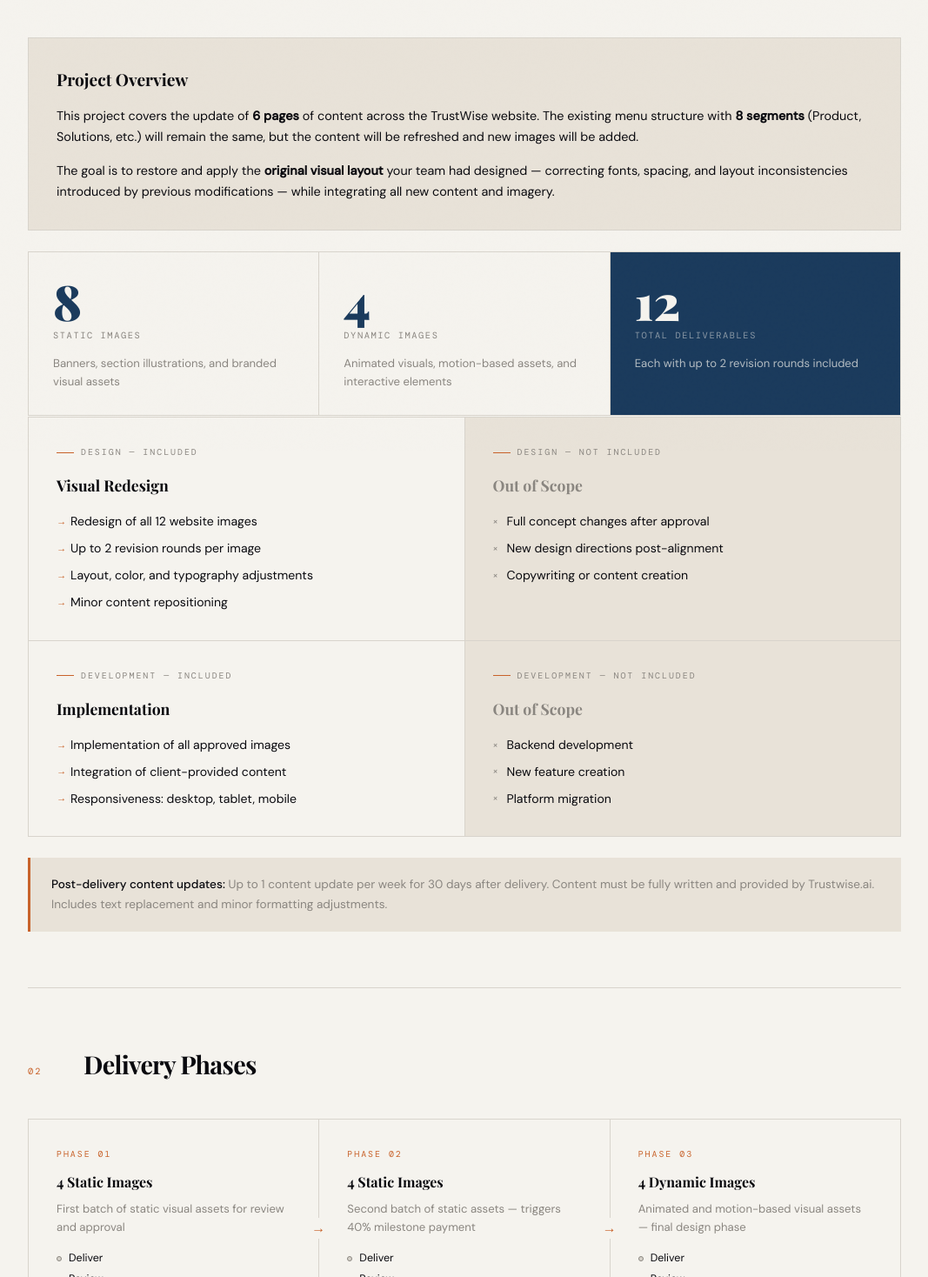
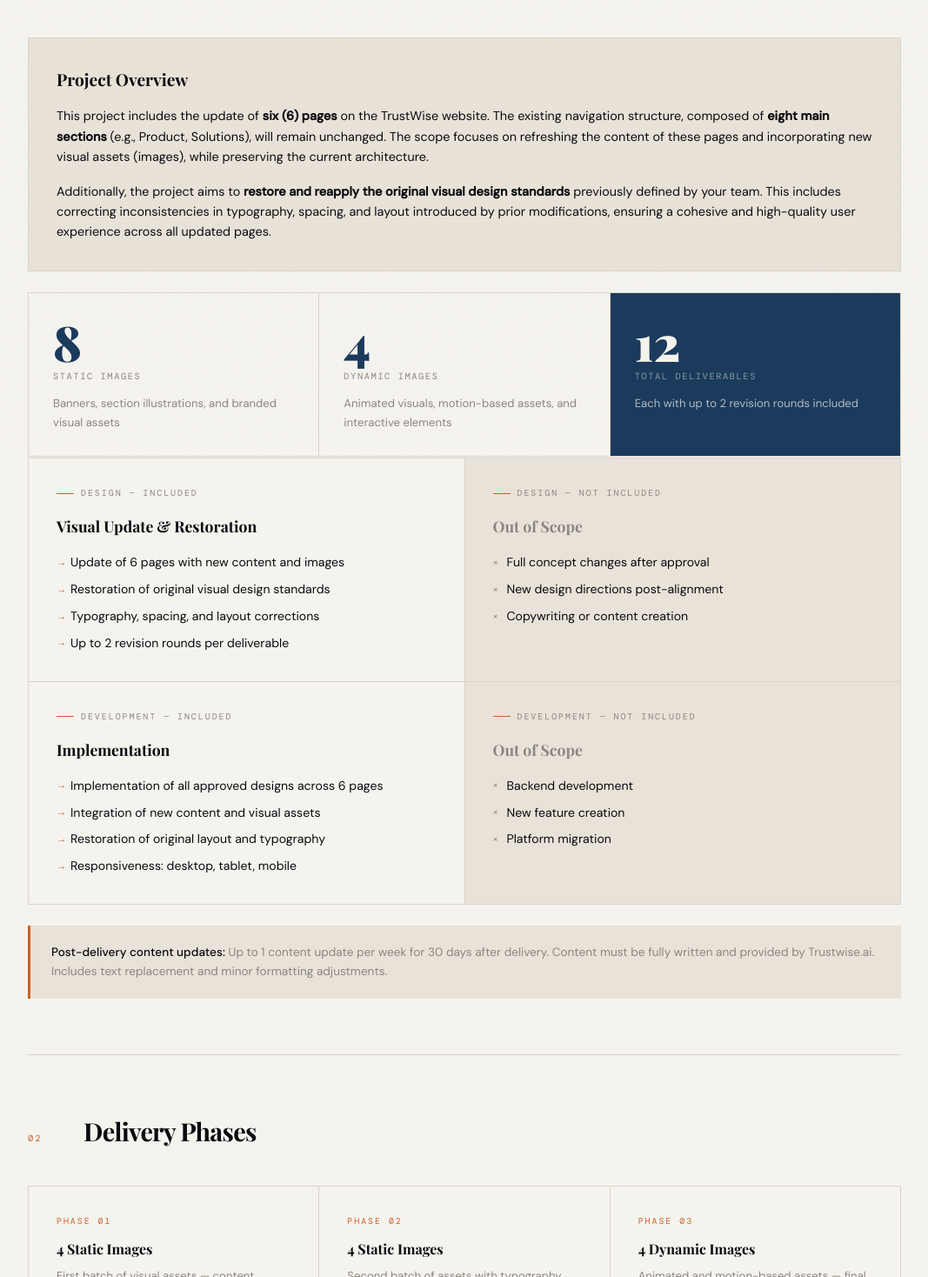
Before and after one commit to reis2005-eng/test01, a Next.js app: page / in a window 1280 px wide. Shown: the part 282-1750 px from the top of the page at 87% size, without its empty margins (106-1173 px from the left). Built offline with nearby package versions, Linux system fonts and the light colour scheme; a web font is replaced by a local one.

Commit message:
feat: enhance project proposal with detailed scope and restoration goals
Update Scope of Work and Delivery Phases with specific design
restoration details and Investment table corrections.

```diff
--- a/components/proposal/delivery-phases.tsx
+++ b/components/proposal/delivery-phases.tsx
@@ -8,19 +8,19 @@ export function DeliveryPhases() {
         <Phase
           number="01"
           title="4 Static Images"
-          description="First batch of static visual assets for review and approval"
+          description="First batch of visual assets — content refresh and design restoration for initial pages"
           isLast={false}
         />
         <Phase
           number="02"
           title="4 Static Images"
-          description="Second batch of static assets — triggers 40% milestone payment"
+          description="Second batch of assets with typography and layout corrections — triggers 40% milestone"
           isLast={false}
         />
         <Phase
           number="03"
           title="4 Dynamic Images"
-          description="Animated and motion-based visual assets — final design phase"
+          description="Animated and motion-based assets — final design phase before development begins"
           isLast={true}
         />
       </div>
--- a/components/proposal/investment.tsx
+++ b/components/proposal/investment.tsx
@@ -24,7 +24,7 @@ export function Investment() {
         <tbody>
           <tr>
             <td className="px-5 py-4 text-[0.88rem] border-b border-rule align-top">
-              Design — 12 images (static + dynamic), 2 revision rounds each
+              Design — 6 pages, 12 visual assets, restoration of original design standards
             </td>
             <td className="px-5 py-4 font-mono text-[0.85rem] border-b border-rule align-top">46 hrs</td>
             <td className="px-5 py-4 font-mono text-[0.85rem] border-b border-rule align-top">$60/hr</td>
@@ -32,7 +32,7 @@ export function Investment() {
           </tr>
           <tr>
             <td className="px-5 py-4 text-[0.88rem] border-b border-rule align-top">
-              Development — implementation, content integration, responsiveness
+              Development — implementation across 6 pages, typography and layout corrections
             </td>
             <td className="px-5 py-4 font-mono text-[0.85rem] border-b border-rule align-top">36 hrs</td>
             <td className="px-5 py-4 font-mono text-[0.85rem] border-b border-rule align-top">$60/hr</td>
--- a/components/proposal/scope-of-work.tsx
+++ b/components/proposal/scope-of-work.tsx
@@ -16,10 +16,10 @@ export function ScopeOfWork() {
       <div className="bg-highlight border border-rule p-8 mb-6">
         <h3 className="font-serif text-[1.2rem] font-bold text-ink mb-4">Project Overview</h3>
         <p className="text-[0.9rem] text-ink leading-relaxed mb-4">
-          This project covers the update of <strong>6 pages</strong> of content across the TrustWise website. The existing menu structure with <strong>8 segments</strong> (Product, Solutions, etc.) will remain the same, but the content will be refreshed and new images will be added.
+          This project includes the update of <strong>six (6) pages</strong> on the TrustWise website. The existing navigation structure, composed of <strong>eight main sections</strong> (e.g., Product, Solutions), will remain unchanged. The scope focuses on refreshing the content of these pages and incorporating new visual assets (images), while preserving the current architecture.
         </p>
         <p className="text-[0.9rem] text-ink leading-relaxed">
-          The goal is to restore and apply the <strong>original visual layout</strong> your team had designed — correcting fonts, spacing, and layout inconsistencies introduced by previous modifications — while integrating all new content and imagery.
+          Additionally, the project aims to <strong>restore and reapply the original visual design standards</strong> previously defined by your team. This includes correcting inconsistencies in typography, spacing, and layout introduced by prior modifications, ensuring a cohesive and high-quality user experience across all updated pages.
         </p>
       </div>
 
@@ -56,11 +56,11 @@ export function ScopeOfWork() {
 
       {/* Scope Grid */}
       <div className="grid grid-cols-1 md:grid-cols-2 gap-px bg-rule border border-rule mt-px">
-        <ScopeCard label="Design — Included" title="Visual Redesign">
-          <ScopeItem>Redesign of all 12 website images</ScopeItem>
-          <ScopeItem>Up to 2 revision rounds per image</ScopeItem>
-          <ScopeItem>Layout, color, and typography adjustments</ScopeItem>
-          <ScopeItem>Minor content repositioning</ScopeItem>
+        <ScopeCard label="Design — Included" title="Visual Update & Restoration">
+          <ScopeItem>Update of 6 pages with new content and images</ScopeItem>
+          <ScopeItem>Restoration of original visual design standards</ScopeItem>
+          <ScopeItem>Typography, spacing, and layout corrections</ScopeItem>
+          <ScopeItem>Up to 2 revision rounds per deliverable</ScopeItem>
         </ScopeCard>
         <ScopeCard label="Design — Not Included" title="Out of Scope" excluded>
           <ScopeItem excluded>Full concept changes after approval</ScopeItem>
@@ -68,8 +68,9 @@ export function ScopeOfWork() {
           <ScopeItem excluded>Copywriting or content creation</ScopeItem>
         </ScopeCard>
         <ScopeCard label="Development — Included" title="Implementation">
-          <ScopeItem>Implementation of all approved images</ScopeItem>
-          <ScopeItem>Integration of client-provided content</ScopeItem>
+          <ScopeItem>Implementation of all approved designs across 6 pages</ScopeItem>
+          <ScopeItem>Integration of new content and visual assets</ScopeItem>
+          <ScopeItem>Restoration of original layout and typography</ScopeItem>
           <ScopeItem>Responsiveness: desktop, tablet, mobile</ScopeItem>
         </ScopeCard>
         <ScopeCard label="Development — Not Included" title="Out of Scope" excluded>
```
